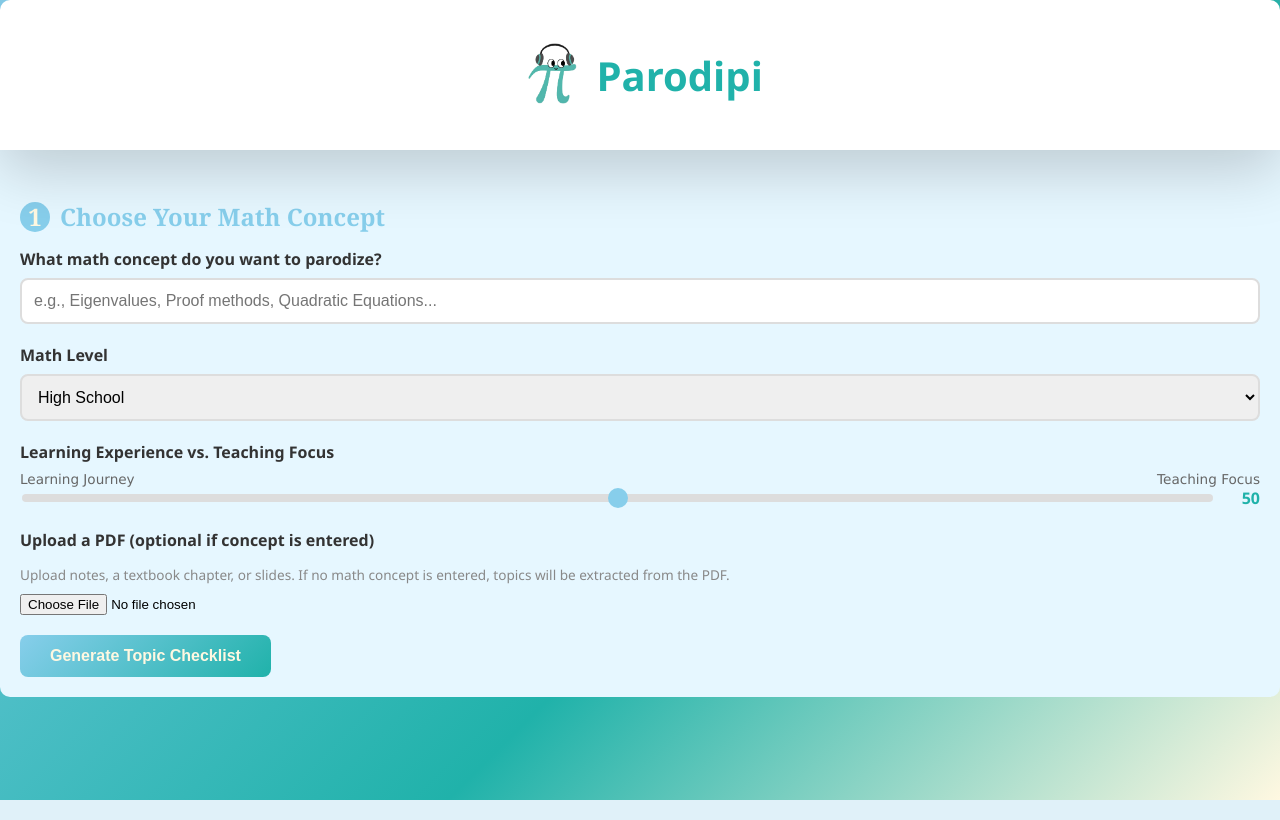
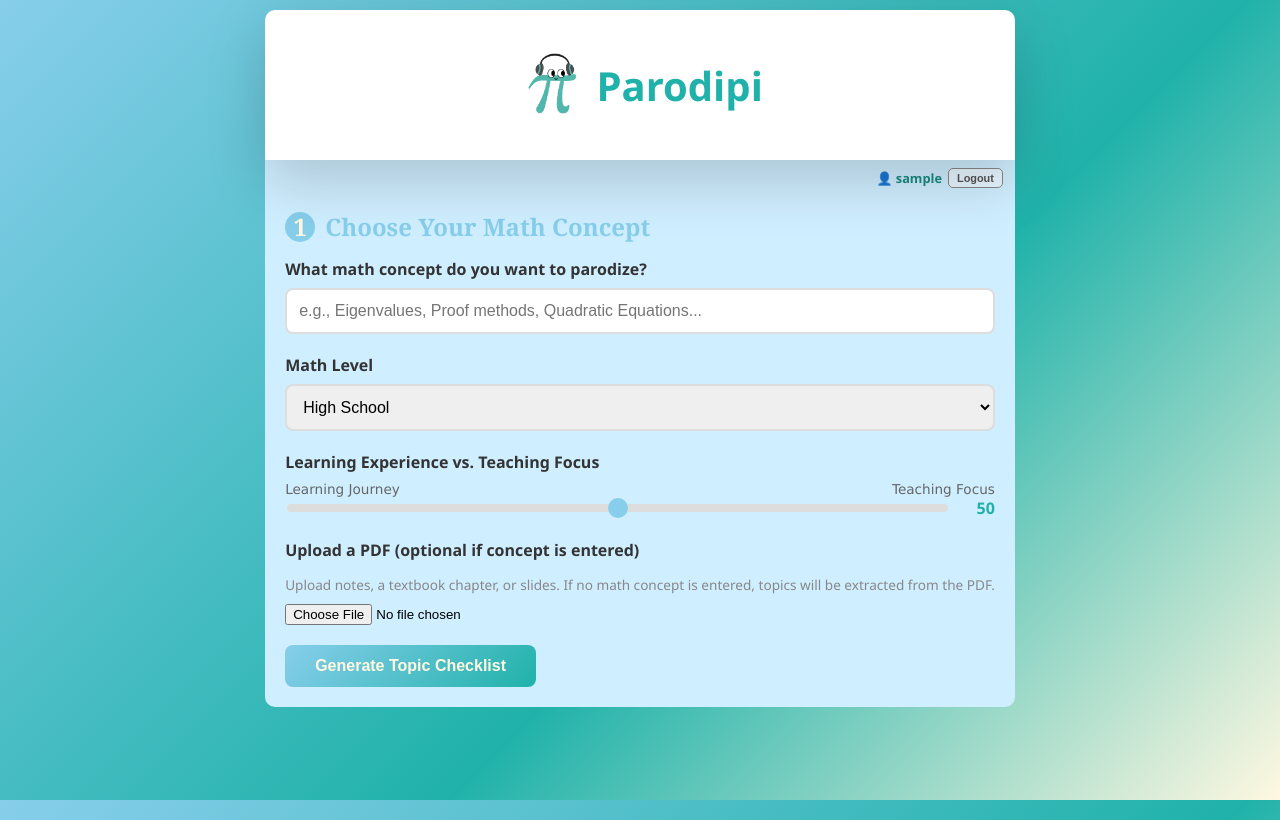
Before and after one commit to ccc-0731/Parodipi, a Flask app: page / in a window 1280 px wide. Run offline with Flask 3, Linux system fonts and the light colour scheme; the visitor is signed in with stand-in values (Sample User, id 1); some libraries are stand-ins or nearby versions.

Commit message:
Fix CSS: resolve conflict markers, restore body centering and step styling

```diff
--- a/static/style.css
+++ b/static/style.css
@@ -128,6 +128,11 @@
     font-family: 'Segoe UI', Tahoma, Geneva, Verdana, sans-serif;
     background: linear-gradient(135deg, #87ceeb 0%, #20b2aa 60%, #fff8e1 100%);
     min-height: 100vh;
+    display: flex;
+    justify-content: center;
+    padding: 20px;
+    padding-top: 10px;
+    padding-bottom: 10px;
     margin: 0;
 }
 
@@ -175,14 +180,9 @@
 .step {
     margin-bottom: 40px;
     padding: 20px;
-
-    background: #e6f7ff;   /* ← ADD THIS */
+    background: #cfeeff; /* light blue */
     border-radius: 0 0 10px 10px;
-<<<<<<< HEAD
-    border-top: 4px solid #20b2aa;
-=======
     position: relative;
->>>>>>> 067f8f6377de881d1f8b9da4c5468bbcd0a42a2d
 }
 
 .step.hidden {
```
